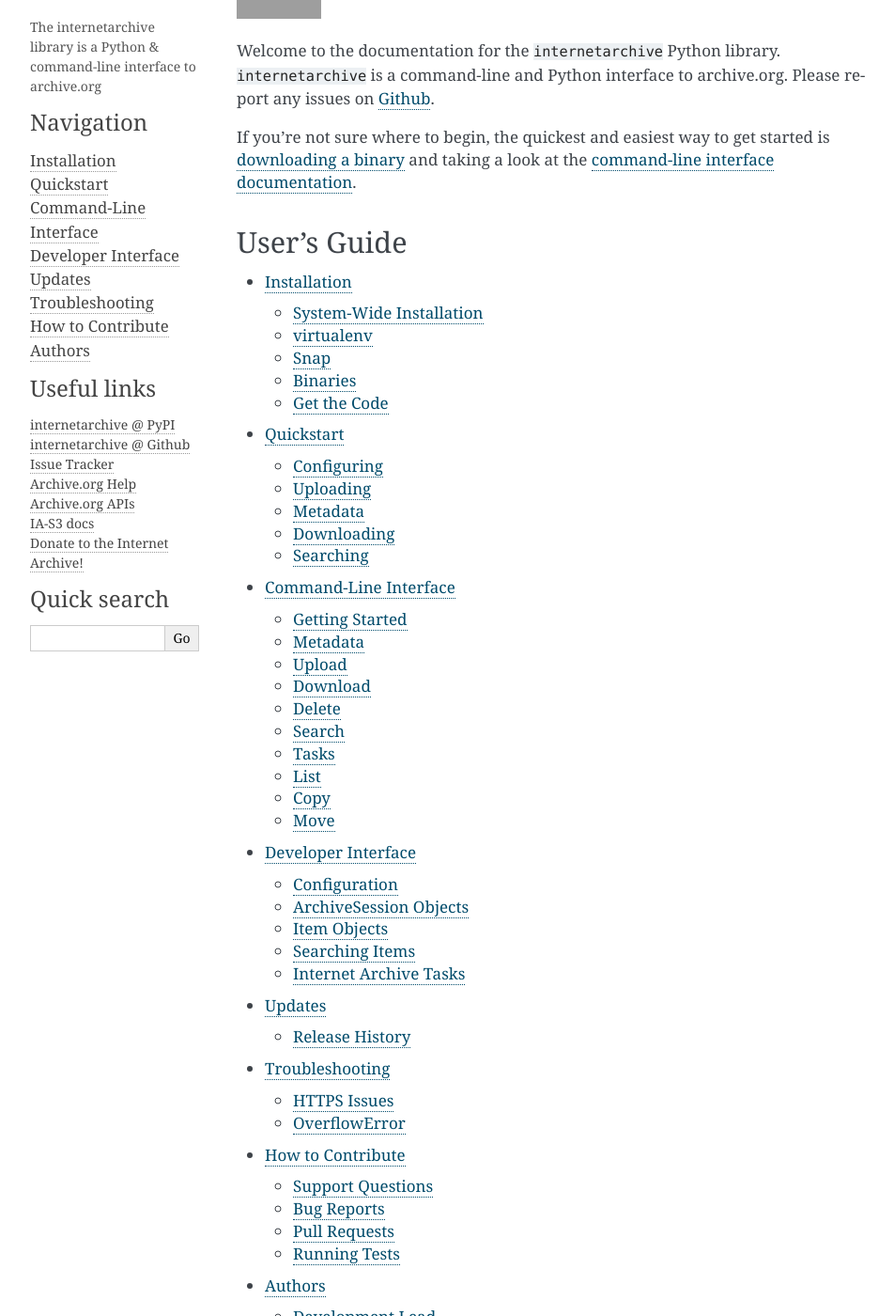
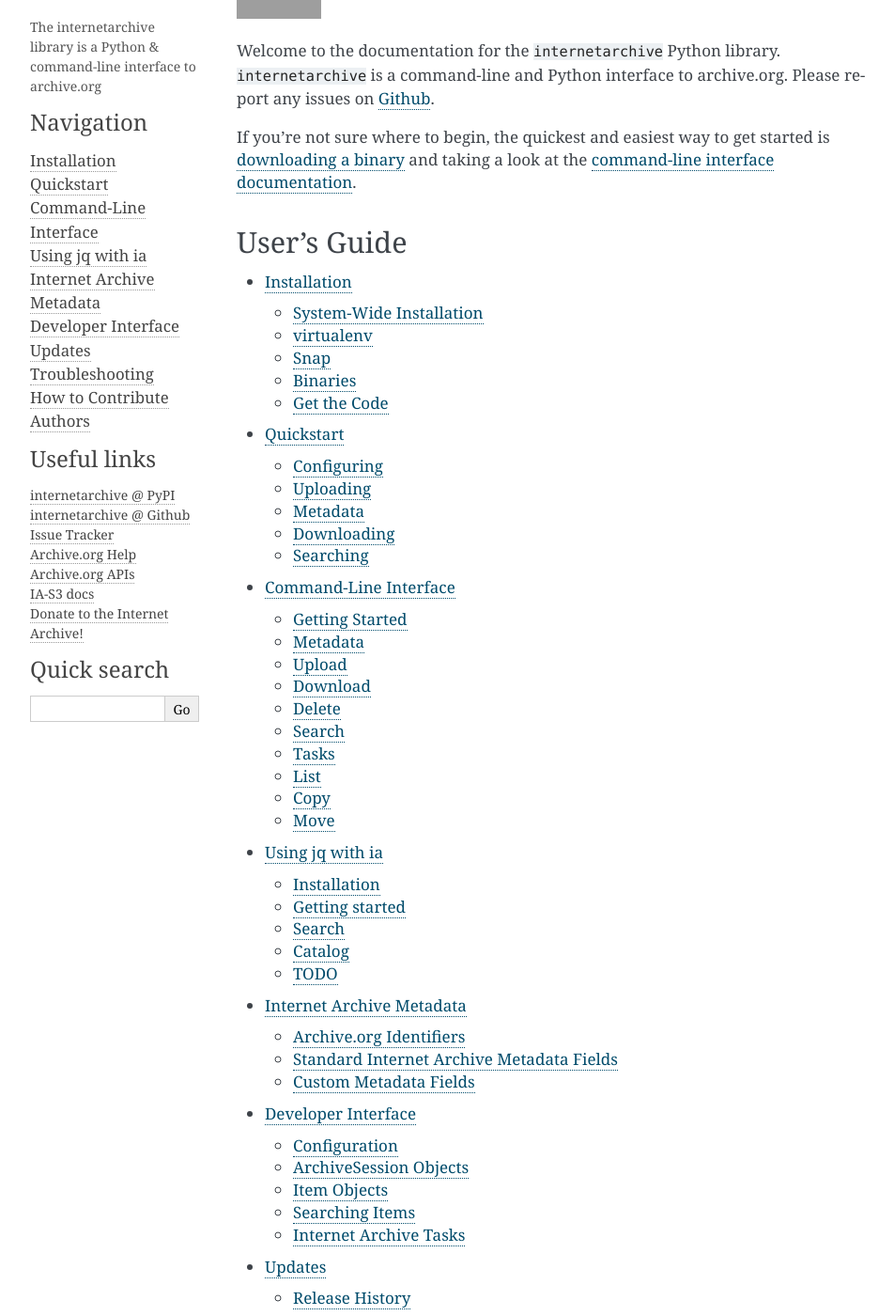
Before and after one commit to jjjake/internetarchive, a Sphinx documentation site: the page built from docs/source/index.rst, in a window 1280 px wide and 1400 px high, scrolled down 200 px. Shown: the whole window at 94% size, without its empty margins (148-1100 px from the left). Built offline with Sphinx 7.4.7, drawn with Linux system fonts in a browser that asks for light colours; grey boxes are pictures that could not be loaded.

Commit message:
fix warnings in docs builds

```diff
--- a/docs/source/index.rst
+++ b/docs/source/index.rst
@@ -28,6 +28,8 @@
     installation
     quickstart
     cli
+    jq
+    metadata
     api
     updates
     troubleshooting
--- a/docs/source/jq.rst
+++ b/docs/source/jq.rst
@@ -227,7 +225,7 @@
     $ ia tasks --json | jq -r 'select(.row_type == "red").identifier'
 
 TODO
-____
+----
 
 Recipes to document, work in progress...
 
```
Also changed, not shown: other parts of docs/source/jq.rst (+0 -2 lines).
